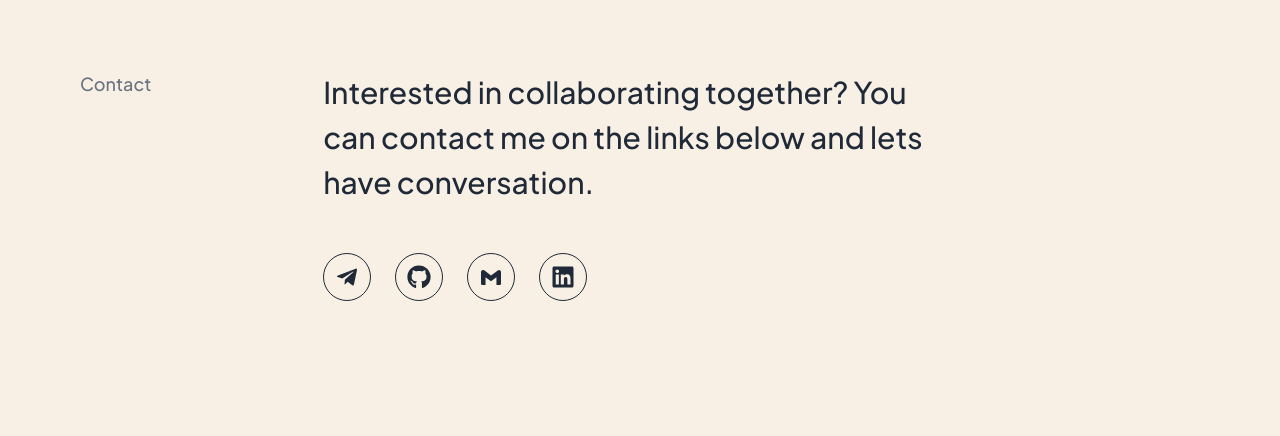
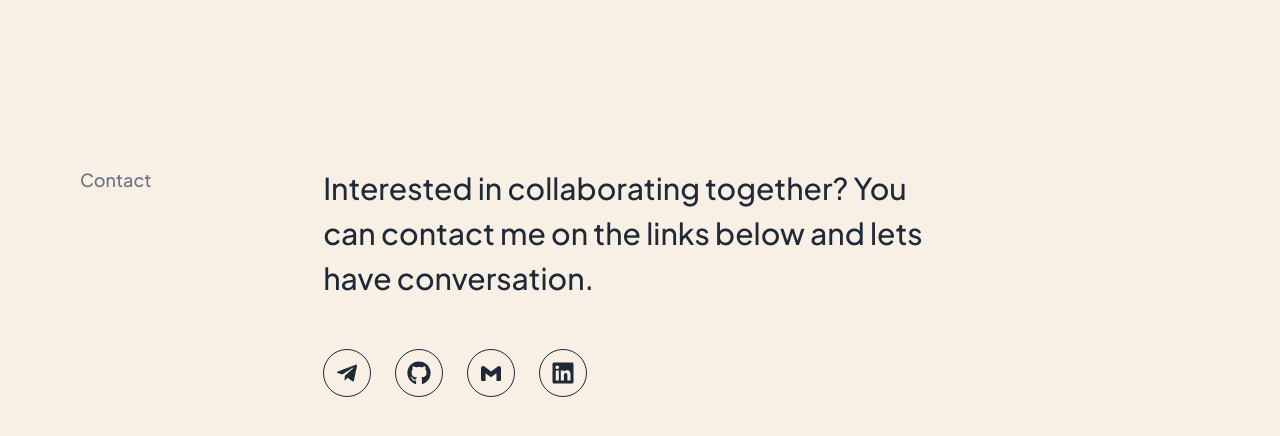
Before and after one commit to alvin-al/alvin-portfolio, a Next.js app: page / in a window 1280 px wide. Shown: the part 1935-2371 px from the top of the page. Built offline with nearby package versions, Linux system fonts and the light colour scheme; no server answers.

Commit message:
Change align item

```diff
--- a/components/element/ContactButton.tsx
+++ b/components/element/ContactButton.tsx
@@ -1,33 +1,42 @@
 import React from "react";
-import { FaGithub, FaLinkedin } from "react-icons/fa";
-import { BiLogoGmail } from "react-icons/bi";
-import { BiLogoTelegram } from "react-icons/bi";
+import { FaGithub, FaLinkedin, FaTelegram } from "react-icons/fa";
+import { BiLogoGmail, BiLogoTelegram } from "react-icons/bi";
 import Link from "next/link";
+
+const contactList = [
+  {
+    href: "https://t.me/alvinxal",
+    icon: <BiLogoTelegram size='1.5em' />,
+  },
+  {
+    href: "https://github.com/alvin-al",
+    icon: <FaGithub size='1.5em' />,
+  },
+  {
+    href: "mailto:alvvxal@gmail.com",
+    icon: <BiLogoGmail size='1.5em' />,
+  },
+  {
+    href: "https://www.linkedin.com/in/alvinxal/",
+    icon: <FaLinkedin size='1.5em' />,
+  },
+];
 
 const ContactButton = () => {
   return (
     <div>
-      <div className='flex flex-row justify-center md:justify-start gap-3 md:gap-6'>
-        <Link href='https://t.me/alvinxal'>
-          <button className='hover:bg-slate-700 border border-gray-800 w-12 h-12 rounded-full flex justify-center items-center'>
-            <BiLogoTelegram size='1.5em' fill='#1f2937' />
-          </button>
-        </Link>
-        <Link href='https://github.com/alvin-al'>
-          <button className='hover:bg-slate-700 border  border-gray-800 w-12 h-12 rounded-full flex justify-center items-center'>
-            <FaGithub size='1.5em' fill='#1f2937' />
-          </button>
-        </Link>
-        <Link href='mailto:alvvxal@gmail.com'>
-          <button className='hover:bg-slate-700 border  border-gray-800 w-12 h-12 rounded-full flex justify-center items-center'>
-            <BiLogoGmail size='1.5em' fill='#1f2937' />
-          </button>
-        </Link>
-        <Link href='https://www.linkedin.com/in/alvinxal/'>
-          <button className='hover:bg-slate-700 border border-gray-800 w-12 h-12 rounded-full flex justify-center items-center'>
-            <FaLinkedin size='1.5em' fill='#1f2937' />
-          </button>
-        </Link>
+      <div className=''>
+        <ul className='flex flex-row gap-3 md:gap-6'>
+          {contactList.map((item, index) => (
+            <li key={index}>
+              <Link href={item.href}>
+                <button className='hover:bg-slate-700 border text-gray-800 hover:text-[#f8f0e5] border-gray-800 w-12 h-12 rounded-full flex justify-center items-center'>
+                  {item.icon}
+                </button>
+              </Link>
+            </li>
+          ))}
+        </ul>
       </div>
     </div>
   );
--- a/components/element/TechStackIcon.tsx
+++ b/components/element/TechStackIcon.tsx
@@ -6,7 +6,7 @@ import { SiTypescript } from "react-icons/si";
 
 const TechStackIcon = () => {
   return (
-    <div className='w-fit h-fit flex gap-8 text-gray-800'>
+    <div className='w-fit h-fit grid grid-flow-col grid-rows-2 md:grid-rows-1 gap-8 text-gray-800'>
       <FaReact size='2em' />
       <RiNextjsLine size='2em' />
       <RiTailwindCssFill size='2em' />
--- a/components/section/Contact.tsx
+++ b/components/section/Contact.tsx
@@ -3,7 +3,7 @@ import ContactButton from "../element/ContactButton";
 
 const Contact = () => {
   return (
-    <div className='flex flex-col lg:flex-row w-full gap-8'>
+    <div className='flex flex-col lg:flex-row w-full gap-8 py-24'>
       <div className='text-lg font-medium text-gray-500 lg:w-1/5 xl:w-1/5'>
         Contact
       </div>
```
